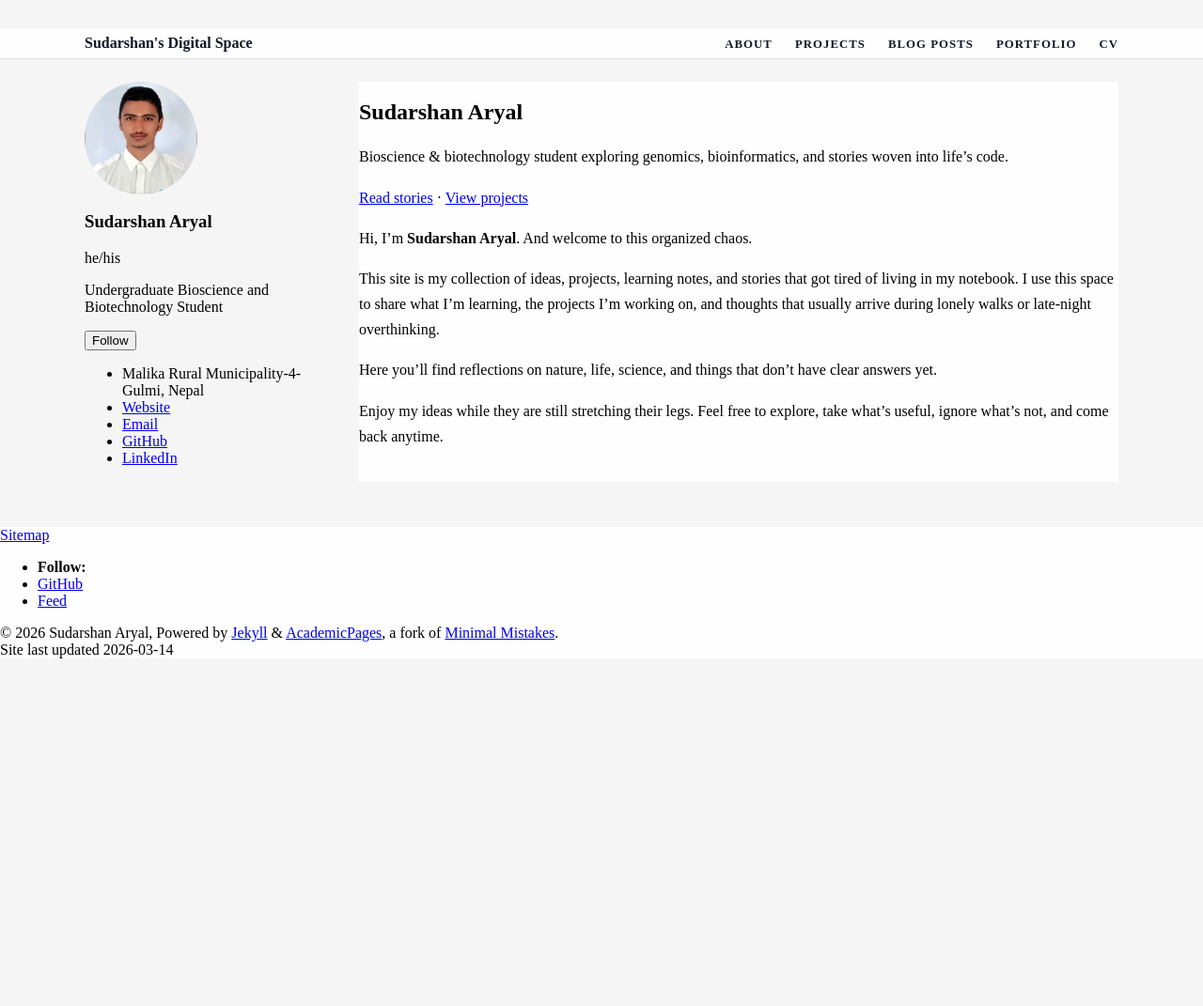
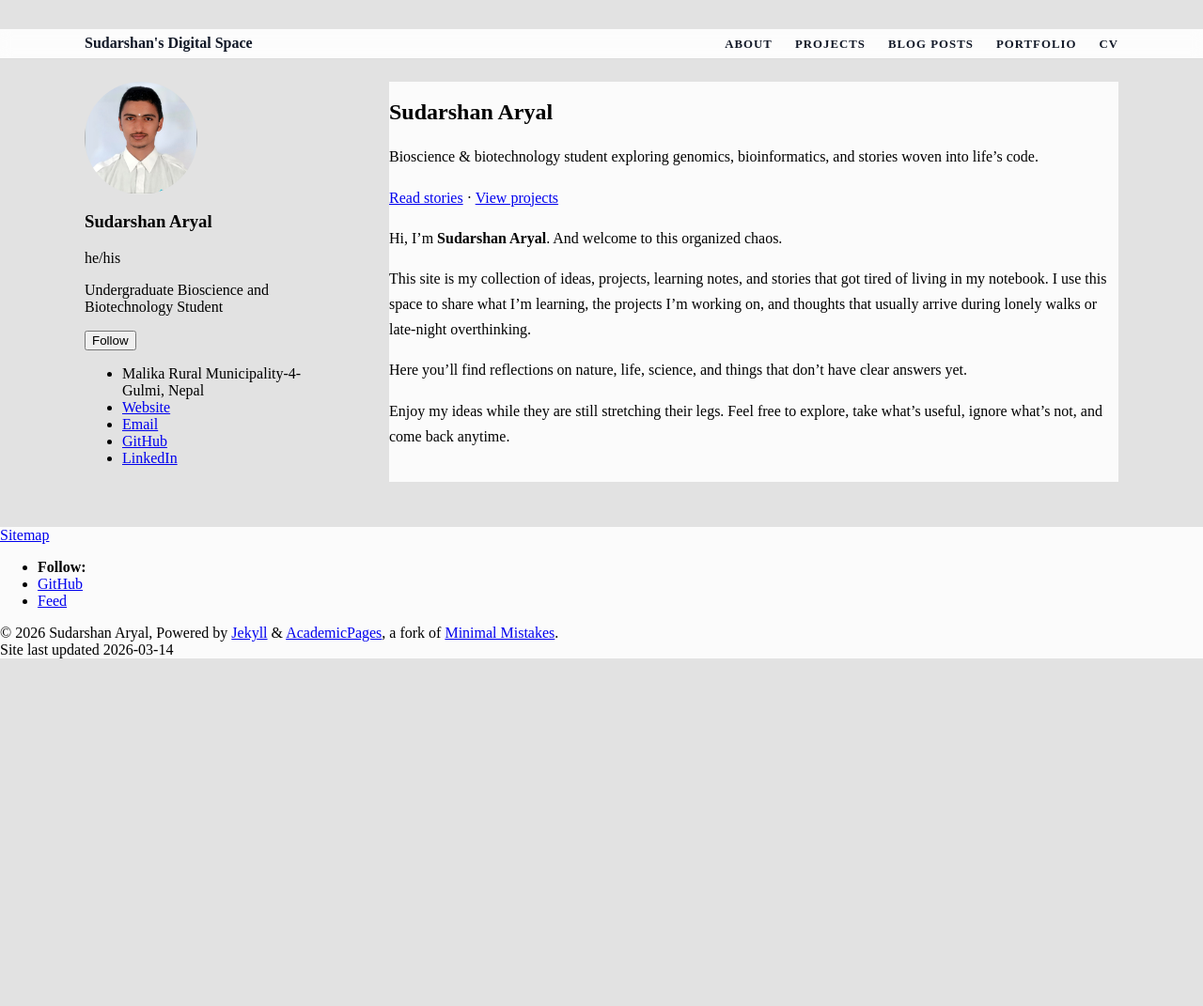
Before and after one commit to Sudu-09-Nep/sudu.github.io, a Jekyll site: the page built from _pages/about.md, in a window 1280 px wide. Shown: the whole page at 94% size. Built offline with Jekyll 4.4.1, drawn with Linux system fonts in a browser that asks for light colours; a script bundle is joined from its source files by our own code; library files that are not in the unit come from our copies.

Commit message:
Update main.css

```diff
--- a/assets/css/main.css
+++ b/assets/css/main.css
@@ -3,7 +3,7 @@
   margin: 0;
   min-height: 100vh;
   background:
-    linear-gradient(rgba(255, 255, 255, 0.9), rgba(255, 255, 255, 0.9)),
+    linear-gradient(rgba(255, 255, 255, 0.7), rgba(255, 255, 255, 0.7)),
     url("/sudu.github.io/images/dna-hero.png") no-repeat center top fixed;
   background-size: cover;
 }
@@ -14,16 +14,15 @@
   margin: 0 auto;
   padding: 1.5rem 1.25rem 3rem;
   display: flex;
-  gap: 2rem;
+  gap: 4rem;
 }
 .sidebar {
   flex: 0 0 260px; /* fixed-ish width sidebar */
 }
-
-.page {
-  flex: 1; /* main content takes remaining space */
+page {
+  flex: 1;
+  padding-top: 0.5rem;    /* start a bit below masthead */
 }
-
 
 /* Light overlay so header, sidebar, and content stay readable */
 .masthead,
```
